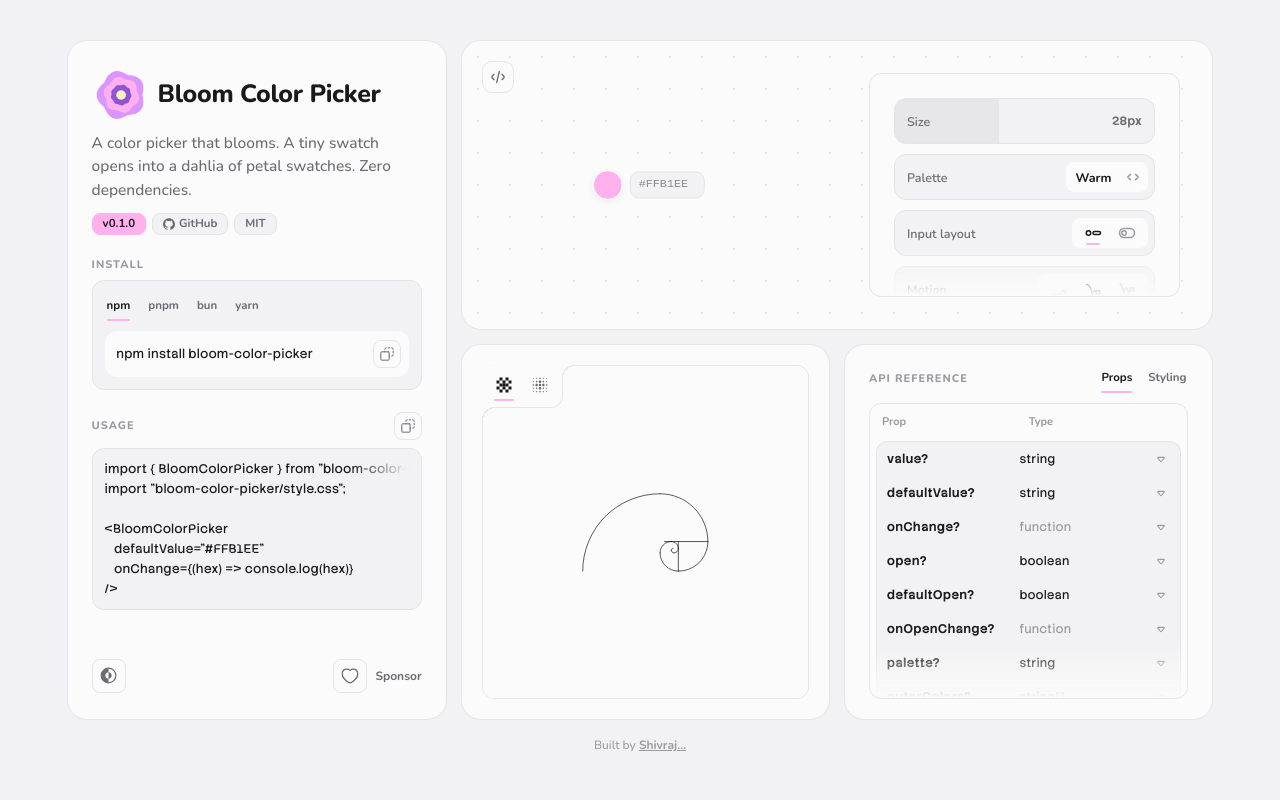
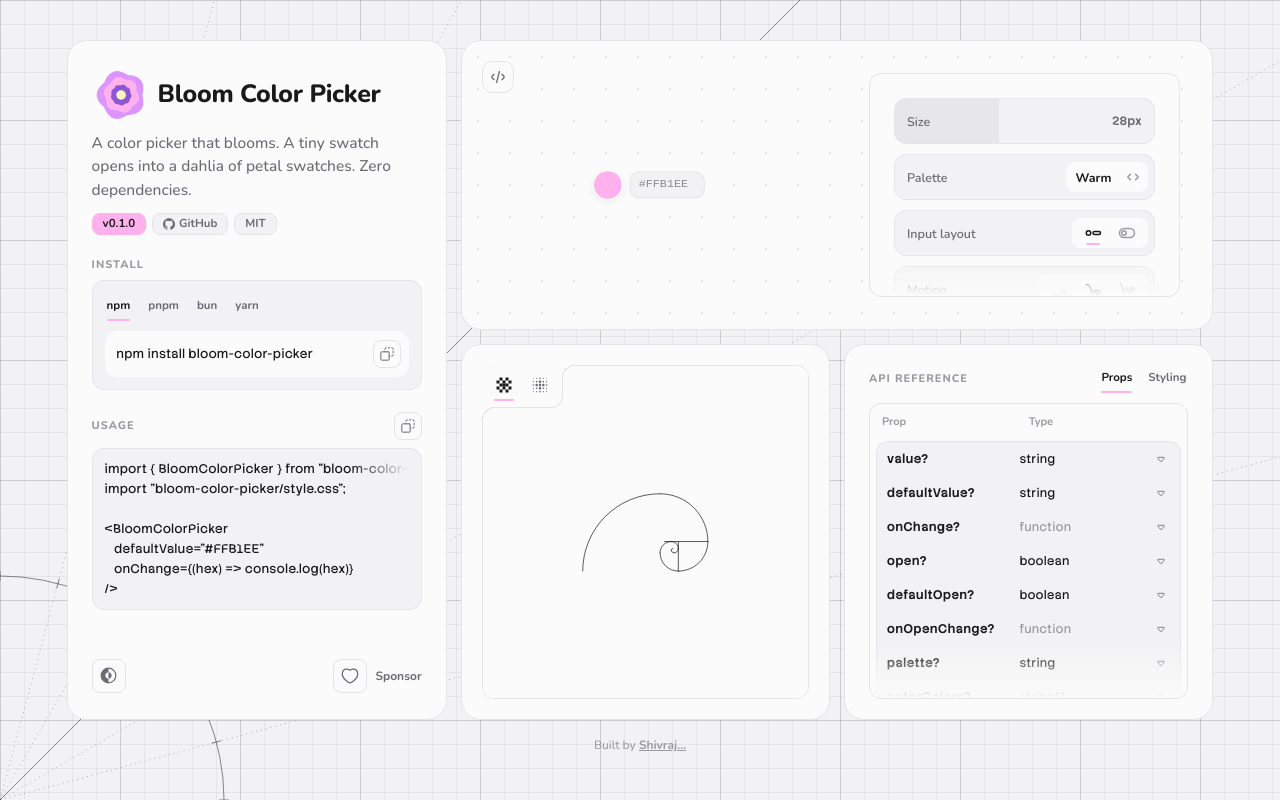
Before and after one commit to shivraj-roy/bloom-color-picker, a Next.js app in the folder apps/web/: page / in a window 1280 px wide. Built offline with nearby package versions, Linux system fonts and the light colour scheme.

Commit message:
Add blueprint grid background and angle guide to docs site
Replaces the flat canvas background with a fine/bold grid line
pattern, and adds a protractor-style angle guide anchored to the
bottom-left corner, both reading as a blueprint the bento boxes sit on.

```diff
--- a/apps/web/app/globals.css
+++ b/apps/web/app/globals.css
@@ -178,7 +178,20 @@
 }
 
 body {
-   background: var(--canvas);
+   background-color: var(--canvas);
+   /* blueprint grid: fine 1px lines every 24px, a bolder line every 5th
+      (120px) — the bento boxes sit as opaque cards on top of it, so it only
+      reads in the canvas margin around them. */
+   background-image:
+      linear-gradient(to right, color-mix(in srgb, var(--ink) 6%, transparent) 1px, transparent 1px),
+      linear-gradient(to bottom, color-mix(in srgb, var(--ink) 6%, transparent) 1px, transparent 1px),
+      linear-gradient(to right, color-mix(in srgb, var(--ink) 12%, transparent) 1px, transparent 1px),
+      linear-gradient(to bottom, color-mix(in srgb, var(--ink) 12%, transparent) 1px, transparent 1px);
+   background-size:
+      24px 24px,
+      24px 24px,
+      120px 120px,
+      120px 120px;
    color: var(--ink);
    font-family: var(--font-nunito), sans-serif;
    -webkit-font-smoothing: antialiased;
@@ -1780,6 +1793,18 @@
    color: var(--muted);
 }
 
+.blueprint-angle-guide {
+   position: fixed;
+   left: 0;
+   bottom: 0;
+   /* negative, not 0/auto — a positioned element with z-index:auto still
+      paints after normal in-flow content (the bento boxes), so without
+      this the guide would sit on top of them wherever they overlap. */
+   z-index: -1;
+   pointer-events: none;
+   color: var(--ink);
+}
+
 .footer-strip {
    flex: none;
    height: 30px;
--- a/apps/web/app/page.tsx
+++ b/apps/web/app/page.tsx
@@ -3,6 +3,7 @@
 import dynamic from "next/dynamic";
 
 import { ApiReference } from "../components/api-reference";
+import { BlueprintAngleGuide } from "../components/blueprint-angle-guide";
 import { FlowerVideo } from "../components/flower-video";
 
 // these two read persisted settings from localStorage on first render —
@@ -20,6 +21,8 @@
 export default function Home() {
    return (
       <div className="page">
+         <BlueprintAngleGuide />
+
          <main className="bento">
             <Sidebar />
 
--- /dev/null
+++ b/apps/web/components/blueprint-angle-guide.tsx
@@ -0,0 +1,100 @@
+// Decorative protractor-style angle guide, anchored to the viewport's
+// bottom-left corner — radiating lines + a ticked quarter-circle arc, like
+// the angle guide printed on a cutting mat. Origin sits at (0, CANVAS).
+// The rays stretch across a canvas much larger than any real viewport so
+// they always reach the screen edges; the arc/ticks/labels stay compact.
+const CANVAS = 3000;
+const ORIGIN = { x: 0, y: CANVAS };
+const ARC_R = 224;
+
+function pointAt(angleDeg: number, r: number) {
+   const rad = (angleDeg * Math.PI) / 180;
+   return { x: ORIGIN.x + r * Math.cos(rad), y: ORIGIN.y - r * Math.sin(rad) };
+}
+
+const RAYS = [
+   { angle: 15, bold: false },
+   { angle: 30, bold: false },
+   { angle: 45, bold: true },
+   { angle: 60, bold: false },
+   { angle: 75, bold: false },
+];
+
+const TICKS = [0, 15, 30, 45, 60, 75, 90];
+const LABELS = [30, 45, 60];
+
+export function BlueprintAngleGuide() {
+   const arcStart = pointAt(0, ARC_R);
+   const arcEnd = pointAt(90, ARC_R);
+
+   return (
+      <svg
+         className="blueprint-angle-guide"
+         width={CANVAS}
+         height={CANVAS}
+         viewBox={`0 0 ${CANVAS} ${CANVAS}`}
+         fill="none"
+         aria-hidden="true"
+      >
+         {RAYS.map(({ angle, bold }) => {
+            const p = pointAt(angle, CANVAS);
+            return (
+               <line
+                  key={angle}
+                  x1={ORIGIN.x}
+                  y1={ORIGIN.y}
+                  x2={p.x}
+                  y2={p.y}
+                  stroke="currentColor"
+                  strokeWidth={1}
+                  strokeDasharray={bold ? undefined : "1 4"}
+                  opacity={bold ? 0.5 : 0.3}
+               />
+            );
+         })}
+
+         <path
+            d={`M ${arcStart.x} ${arcStart.y} A ${ARC_R} ${ARC_R} 0 0 0 ${arcEnd.x} ${arcEnd.y}`}
+            stroke="currentColor"
+            strokeWidth={1}
+            opacity={0.5}
+         />
+
+         {TICKS.map((angle) => {
+            const inner = pointAt(angle, ARC_R - 5);
+            const outer = pointAt(angle, ARC_R + 5);
+            return (
+               <line
+                  key={angle}
+                  x1={inner.x}
+                  y1={inner.y}
+                  x2={outer.x}
+                  y2={outer.y}
+                  stroke="currentColor"
+                  strokeWidth={1}
+                  opacity={0.5}
+               />
+            );
+         })}
+
+         {LABELS.map((angle) => {
+            const p = pointAt(angle, ARC_R + 16);
+            return (
+               <text
+                  key={angle}
+                  x={p.x}
+                  y={p.y}
+                  textAnchor="middle"
+                  dominantBaseline="middle"
+                  fontSize={9}
+                  fontFamily="var(--font-mono), ui-monospace, monospace"
+                  fill="currentColor"
+                  opacity={0.55}
+               >
+                  {angle}
+               </text>
+            );
+         })}
+      </svg>
+   );
+}
```
